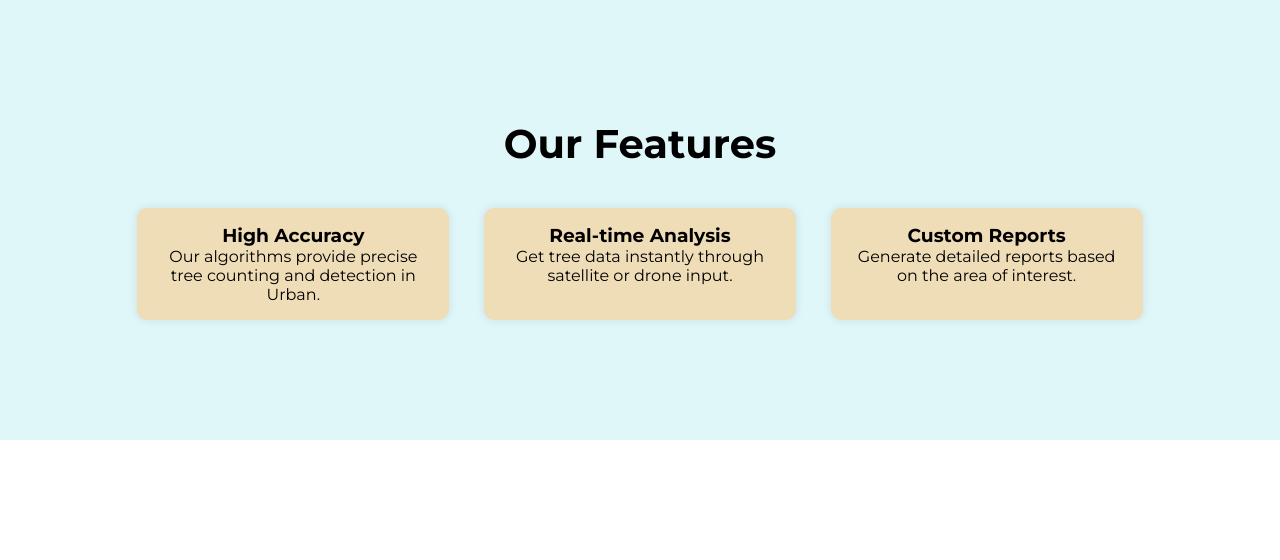
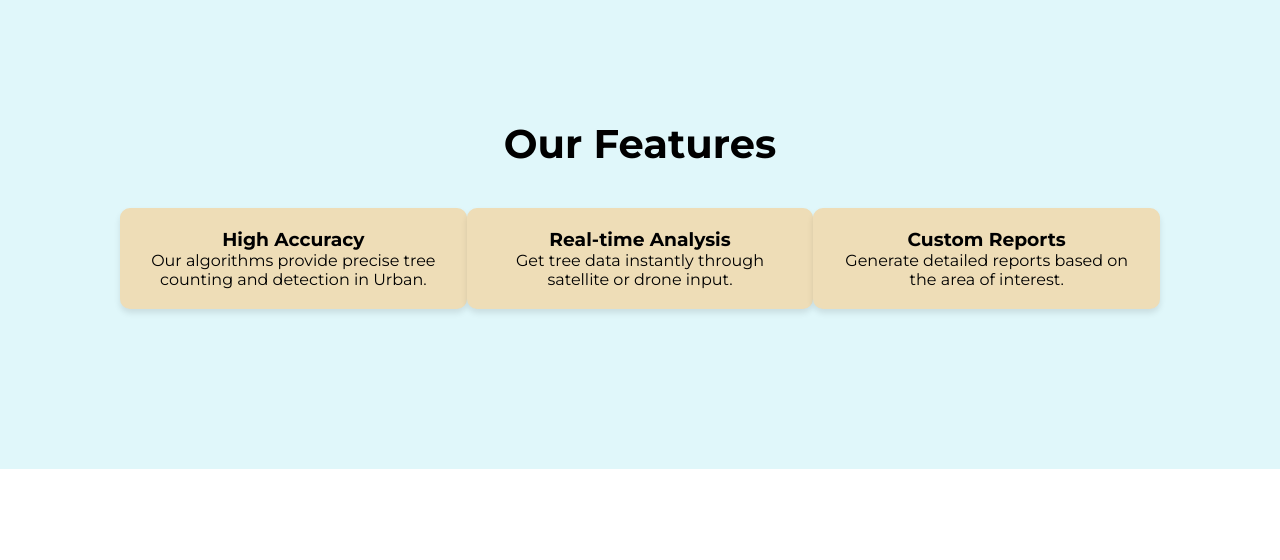
Before and after one commit to arushn47/Project-Exhibition-1, a Flask app: page / in a window 1280 px wide. Shown: the part 801-1361 px from the top of the page. Run offline with Flask 3, Linux system fonts and the light colour scheme; some libraries are stand-ins or nearby versions.

Commit message:
Add files via upload

```diff
--- a/templates/index.html
+++ b/templates/index.html
@@ -135,15 +135,22 @@
         .feature-container {
             display: flex;
             justify-content: space-around;
-            margin-top: 5vmin;
+            margin: 5vmin 0;
         }
 
-        .feature {
+        .feature-card {
             background-color: #eeddb7;
-            padding: 2vmin;
-            width: 30%;
+            width: 350px;
             border-radius: 10px;
-            box-shadow: 0 0 10px rgba(0, 0, 0, 0.1);
+            box-shadow: 0 4px 6px rgba(0, 0, 0, 0.1);
+            transition: 0.3s ease;
+            text-align: center;
+            padding: 20px;
+        }
+
+        .feature-card:hover {
+            transform: rotateZ(1deg);
+            box-shadow: 0 6px 12px rgba(0, 0, 0, 0.2);
         }
 
         /* upload */
@@ -351,15 +358,15 @@
     <section id="features">
         <h2 class="heading">Our Features</h2>
         <div class="feature-container">
-            <div class="feature">
+            <div class="feature-card">
                 <h3>High Accuracy</h3>
                 <p>Our algorithms provide precise tree counting and detection in Urban.</p>
             </div>
-            <div class="feature">
+            <div class="feature-card">
                 <h3>Real-time Analysis</h3>
                 <p>Get tree data instantly through satellite or drone input.</p>
             </div>
-            <div class="feature">
+            <div class="feature-card">
                 <h3>Custom Reports</h3>
                 <p>Generate detailed reports based on the area of interest.</p>
             </div>
```
Also changed, not shown: templates/result.html (+17 -7 lines).
